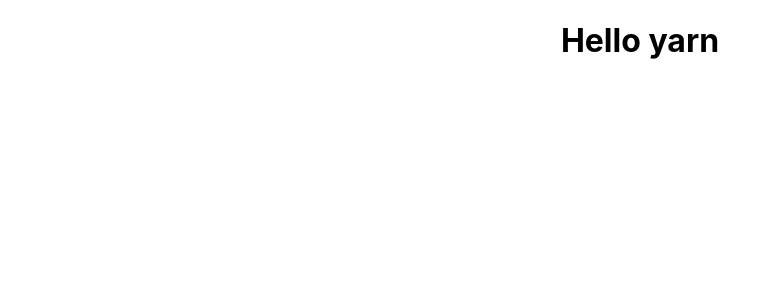
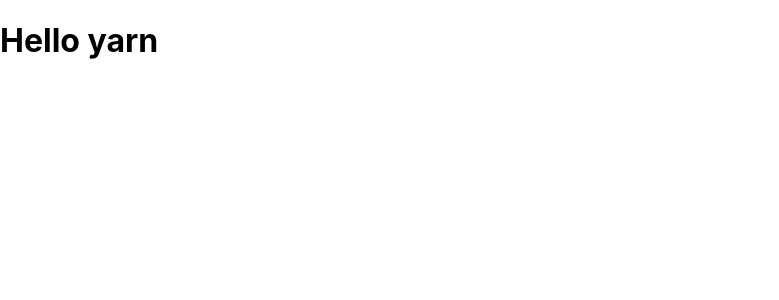
Before and after one commit to Nahid-khandakar/Motor-Services, a React (Create React App) app: page / in a window 1280 px wide. Shown: the top 300 px of the page, without its empty margins (0-779 px from the left). Built offline with nearby package versions, Linux system fonts and the light colour scheme.

Commit message:
update app js

```diff
--- a/src/App.js
+++ b/src/App.js
@@ -1,9 +1,9 @@
-import logo from './logo.svg';
+
 import './App.css';
 
 function App() {
   return (
-    <div className="App">
+    <div >
       <h1>Hello yarn</h1>
     </div>
   );
```
